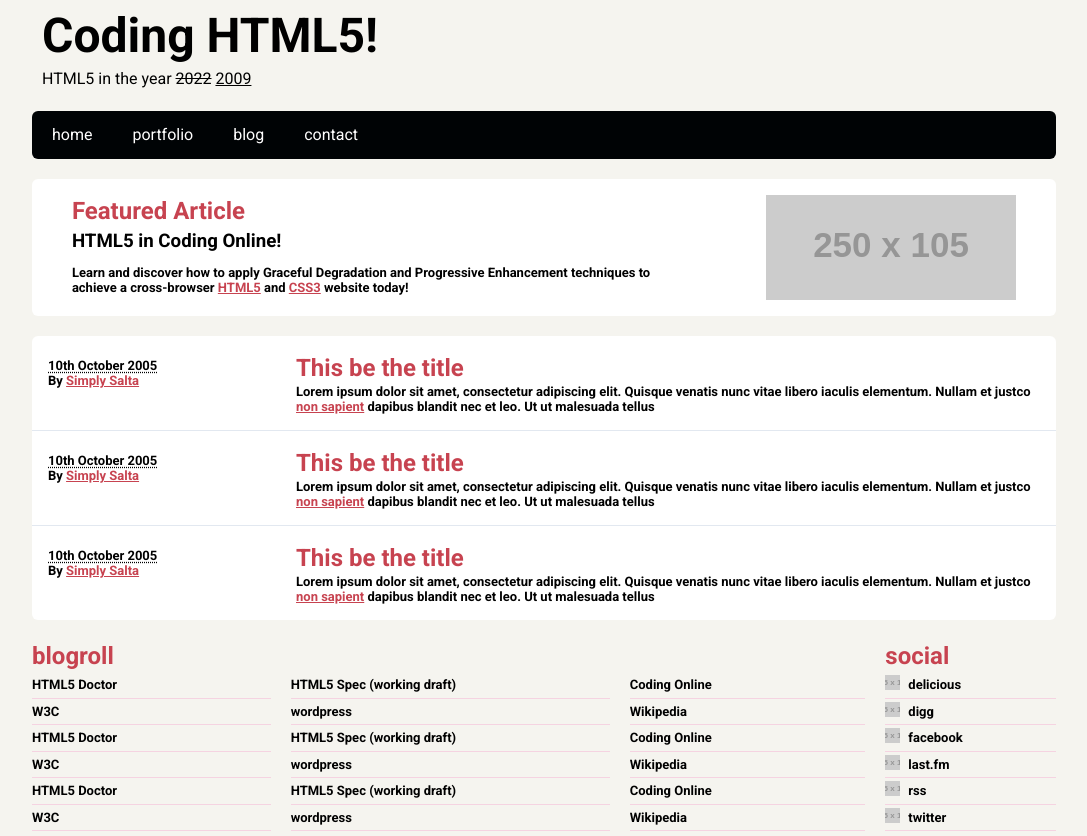
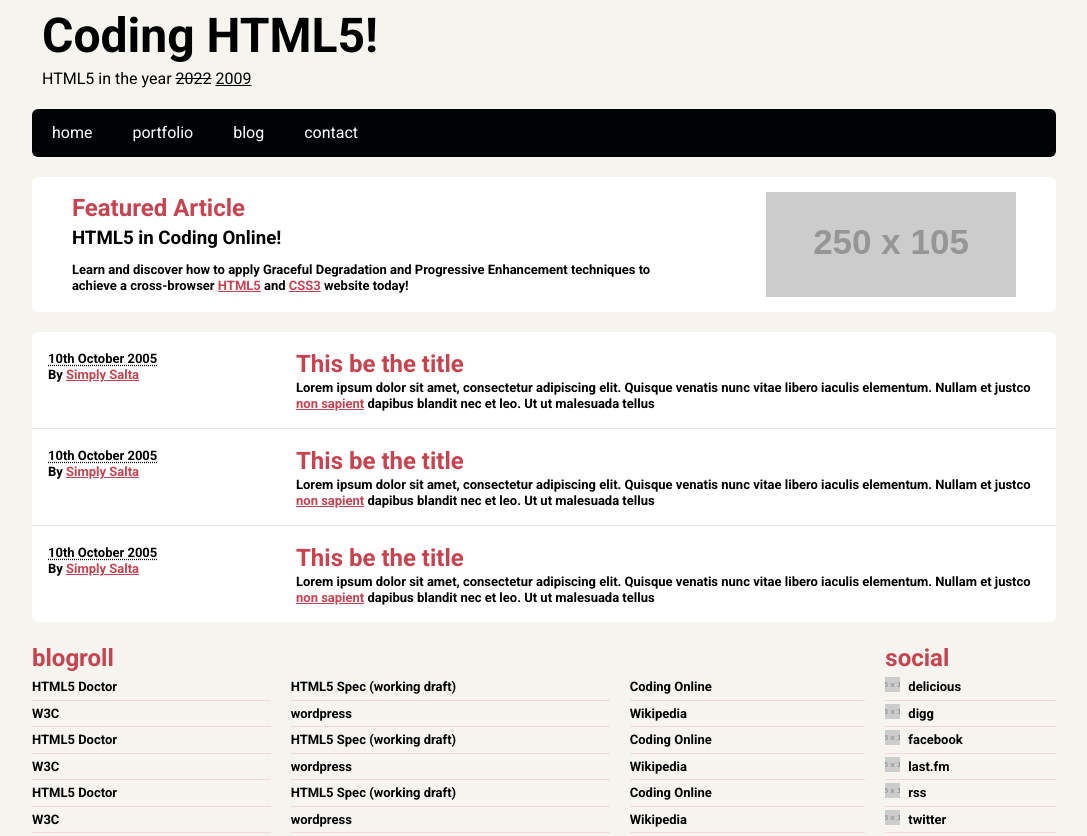
Before and after one commit to nhanphan2112/semantic-tailwind, a website: page index.html in a window 1280 px wide. Shown: the top 836 px of the page, without its empty margins (96-1183 px from the left). Drawn offline with Linux system fonts and the light colour scheme; placeholder pictures from the web are drawn by us.

Commit message:
adjust line height and padding using personal pc screen

```diff
--- a/index.html
+++ b/index.html
@@ -11,7 +11,7 @@
 	</head>
   <body class="flex flex-col items-center root">
 		<!-- <div class=""> -->
-			<header class="w-4/5 pl-[10px] pb-[20px]">
+			<header class="w-4/5 pl-[10px] pb-[18px]">
         <h1 class="font-semibold text-[48px] leading-[1.3] pt-[5px]">Coding HTML5!</h1>
 				<p class="">
 					HTML5 in the year <time class="line-through">2022</time>
@@ -29,11 +29,11 @@
 			</nav>
 
 			<main class="w-4/5 font-[550]">
-				<article class="flex flex-wrap justify-around py-4 mb-5 rounded-md bg-textLightColor">
+				<article class="flex flex-wrap justify-around py-[15px] mb-5 rounded-md bg-textLightColor">
 					<header class="basis-[60%]">
 						<h2 class="text-2xl text-primaryColor">Featured Article</h2>
 						<h3 class="text-[1.17em] pb-[10px]">HTML5 in Coding Online!</h3>
-						<p class="text-[small] leading-[15px]">
+						<p class="text-[small] leading-[16px]">
 							Learn and discover how to apply Graceful Degradation and Progressive Enhancement
 							techniques to achieve a cross-browser
 							<a class="underline text-primaryColor hover:bg-primaryColor hover:text-textLightColor" href="https://en.wikipedia.org/wiki/HTML5">HTML5</a> and
@@ -48,7 +48,7 @@
           <article class="flex flex-row-reverse items-start px-4 py-4 hover:bg-primaryColor hover:text-textLightColor group">
             <div class="basis-3/4">
               <h2 class="text-2xl text-primaryColor group-hover:text-textHighlightColor">This be the title</h2>
-              <p class="text-[small] leading-[15px]">
+              <p class="text-[small] leading-[16px]">
                 Lorem ipsum dolor sit amet, consectetur adipiscing elit. Quisque
                 venatis nunc vitae libero iaculis elementum. Nullam et justco
                 <a class="underline text-primaryColor group-hover:text-textHighlightColor" href="">non sapient</a> dapibus blandit nec et leo. Ut ut
@@ -56,7 +56,7 @@
               </p>
             </div>
 
-            <span class="pt-1 text-[small] basis-1/4">
+            <span class="leading-[22px] text-[small] basis-1/4">
               <time class="underline decoration-dotted" datetime="2005-10-10">10th October 2005</time>
               <address class="not-italic leading-[10px]">By <a class="underline text-primaryColor group-hover:text-textHighlightColor" href="">Simply Salta</a></address>
             </span>
@@ -65,7 +65,7 @@
           <article class="flex flex-row-reverse items-start px-4 py-4 hover:bg-primaryColor hover:text-textLightColor group">
             <div class="basis-3/4">
               <h2 class="text-2xl text-primaryColor group-hover:text-textHighlightColor">This be the title</h2>
-              <p class="text-[small] leading-[15px]">
+              <p class="text-[small] leading-[16px]">
                 Lorem ipsum dolor sit amet, consectetur adipiscing elit. Quisque
                 venatis nunc vitae libero iaculis elementum. Nullam et justco
                 <a class="underline text-primaryColor group-hover:text-textHighlightColor" href="">non sapient</a> dapibus blandit nec et leo. Ut ut
@@ -73,7 +73,7 @@
               </p>
             </div>
 
-            <span class="pt-1 text-[small] basis-1/4">
+            <span class="leading-[22px] text-[small] basis-1/4">
               <time class="underline decoration-dotted" datetime="2005-10-10">10th October 2005</time>
               <address class="not-italic leading-[10px]">By <a class="underline text-primaryColor group-hover:text-textHighlightColor" href="">Simply Salta</a></address>
             </span>
@@ -82,7 +82,7 @@
           <article class="flex flex-row-reverse items-start px-4 py-4 hover:bg-primaryColor hover:text-textLightColor group">
             <div class="basis-3/4">
               <h2 class="text-2xl text-primaryColor group-hover:text-textHighlightColor">This be the title</h2>
-              <p class="text-[small] leading-[15px]">
+              <p class="text-[small] leading-[16px]">
                 Lorem ipsum dolor sit amet, consectetur adipiscing elit. Quisque
                 venatis nunc vitae libero iaculis elementum. Nullam et justco
                 <a class="underline text-primaryColor group-hover:text-textHighlightColor" href="">non sapient</a> dapibus blandit nec et leo. Ut ut
@@ -90,7 +90,7 @@
               </p>
             </div>
 
-            <span class="pt-1 text-[small] basis-1/4">
+            <span class="leading-[22px] text-[small] basis-1/4">
               <time class="underline decoration-dotted" datetime="2005-10-10">10th October 2005</time>
               <address class="not-italic leading-[10px]">By <a class="underline text-primaryColor group-hover:text-textHighlightColor" href="">Simply Salta</a></address>
             </span>
@@ -190,7 +190,7 @@
           </p>
         </section>
 
-				<aside class="flex justify-end text-sm">
+				<aside class="flex justify-end text-[small] pb-1">
 					<time class="pr-2">2005-2009</time>
 					<a class="underline text-primaryColor hover:bg-primaryColor hover:text-textLightColor" href="">Coding Online</a>
 					<span>.</span>
```
Also changed, not shown: app.css.
